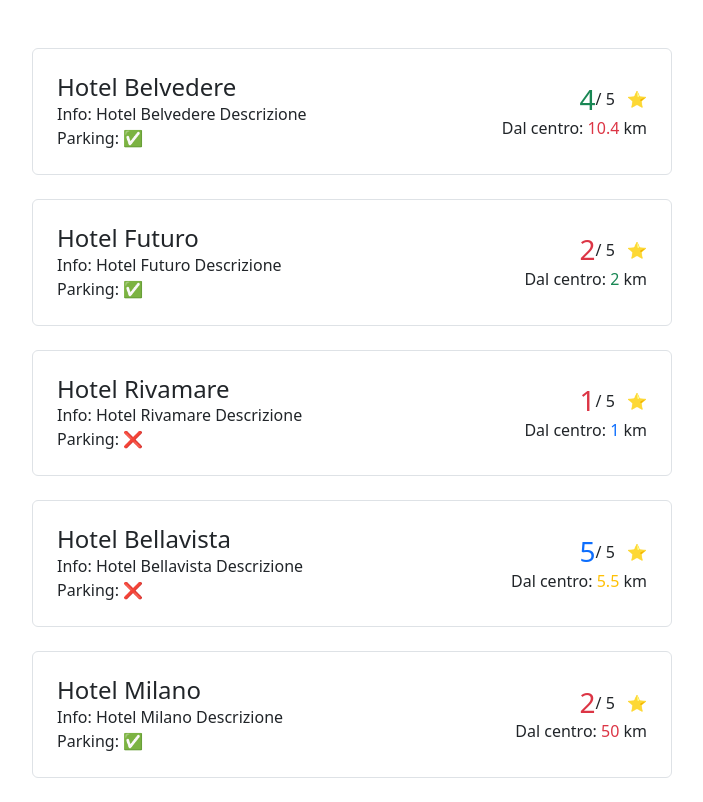
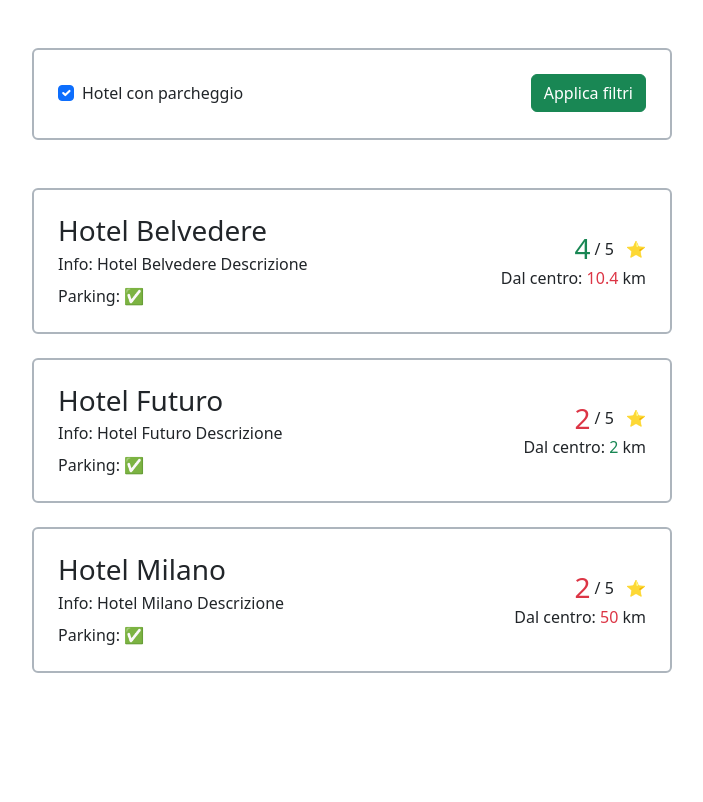
Before and after one commit to coluccifrancesco/php-hotel, a PHP site: page /?parkOnly=1 in a window 1280 px wide. Shown: the whole page, without its empty margins (288-991 px from the left). After the commit the page ends 673 px from the top, so only its background shows below. Run offline with PHP 8.4, Linux system fonts and the light colour scheme.

Commit message:
Park filter working with input style logic

```diff
--- a/index.php
+++ b/index.php
@@ -50,17 +50,65 @@
         ?>
 
         <!-- Filtro per parcheggio -->
-        <!-- <form class="my-5">
-            <label></label>
-            <input>
-        </form> -->
+        <div class="my-5 mx-auto w-50 border border-dark-subtle border-2 rounded p-4">
+
+            <!-- Parcheggio? -->
+            <form action="index.php" method="get" class="d-flex justify-content-between align-items-center form-check">
+                <div>
+                    <label class="form-check-label">Hotel con parcheggio</label>
+                    <input type="checkbox" name="parkOnly" class="form-check-input"
+
+                        <?=
+                        // Shorthand rispetto a <?php echo
+
+                        // Se parkOnly è settato, l'input risulterà 'cheked', altrimenti no
+                        isset($_GET['parkOnly']) ? 'checked' : ''
+
+                        ?>
+                    >
+                </div>
+
+                <button type="submit" class="btn btn-success">Applica filtri</button>
+            </form>
+
+        </div>
+
+        <!-- Logica filtri -->
+        <?php
+
+        // Array vuoto dove inserire elementi filtrati
+        $filteredHotels = [];
+
+        // Prendo i parametri dall'url
+        $parkUrl = $_GET['parkOnly'];
+
+        //  SE HO IL PARAMETRO...
+        if (isset($parkUrl)){
+
+            // ...per ogni hotel...
+            foreach($hotels as $hotel){
+                foreach($hotel as $key => $value){
+
+                    // ...se il parametro parking è vero lo aggiungo al nuovo array
+                    if($key === 'parking' && $value === true){
+                        $filteredHotels[] = $hotel;
+                    }
+                };
+            };
+
+            // Modifico l'array originale, probabilmente non la scelta migliore
+            $hotels = $filteredHotels;
+        }
+
+        ?>
+
 
         <!-- Visualizzazione hotel -->
-        <div class="mx-auto mt-5 w-50">
+        <section class="mx-auto mt-5 w-50">
             <ul class="list-unstyled">
                 <?php foreach($hotels as $hotel){
 
-                    echo "<li class='p-4 border rounded my-4'>";
+                    echo "<li class='p-4 border border-dark-subtle border-2 rounded my-4'>";
                     echo "<div class='d-flex justify-content-between align-items-center gap-4'>";
 
                         foreach($hotel as $key => $value){
@@ -69,11 +117,11 @@
                             if($key === 'name'){
 
                                 echo "<div>";
-                                echo "<h4 class='m-0'>$value</h4>";
+                                echo "<h3 class='mb-1'>$value</h3>";
 
                             } else if ($key === 'description') {
 
-                                echo "<p class='m-0'>Info: $value</p>";
+                                echo "<p class='mb-2'>Info: $value</p>";
 
                             } else if ($key === 'parking' && $value === true) {
 
@@ -89,7 +137,7 @@
 
                                 echo "<div>";
                                     echo "<div class='d-flex justify-content-end align-items-center'>";
-                                        echo "<h3 class='m-0 text-danger'>$value</h3>";
+                                        echo "<h3 class='mb-0 me-1 text-danger'>$value</h3>";
                                         echo "<p class='m-0'>/ 5 <span class='ps-2'>⭐️</span></p>";
                                     echo "</div>";
 
@@ -97,7 +145,7 @@
 
                                 echo "<div>";
                                     echo "<div class='d-flex justify-content-end align-items-center'>";
-                                        echo "<h3 class='m-0 text-success'>$value</h3>";
+                                        echo "<h3 class='mb-0 me-1 text-success'>$value</h3>";
                                         echo "<p class='m-0'>/ 5 <span class='ps-2'>⭐️</span></p>";
                                     echo "</div>";
 
@@ -105,7 +153,7 @@
 
                                 echo "<div>";
                                     echo "<div class='d-flex justify-content-end align-items-center'>";
-                                        echo "<h3 class='m-0 text-primary'>$value</h3>";
+                                        echo "<h3 class='mb-0 me-1 text-primary'>$value</h3>";
                                         echo "<p class='m-0'>/ 5 <span class='ps-2'>⭐️</span></p>";
                                     echo "</div>";
 
@@ -137,7 +185,7 @@
                 }
                 ?>
             </ul>
-        </div>
+        </section>
 
 
         <script src="https://cdn.jsdelivr.net/npm/bootstrap@5.3.8/dist/js/bootstrap.bundle.min.js" integrity="sha384-FKyoEForCGlyvwx9Hj09JcYn3nv7wiPVlz7YYwJrWVcXK/BmnVDxM+D2scQbITxI" crossorigin="anonymous"></script>
```
Also changed, not shown: README.md.
